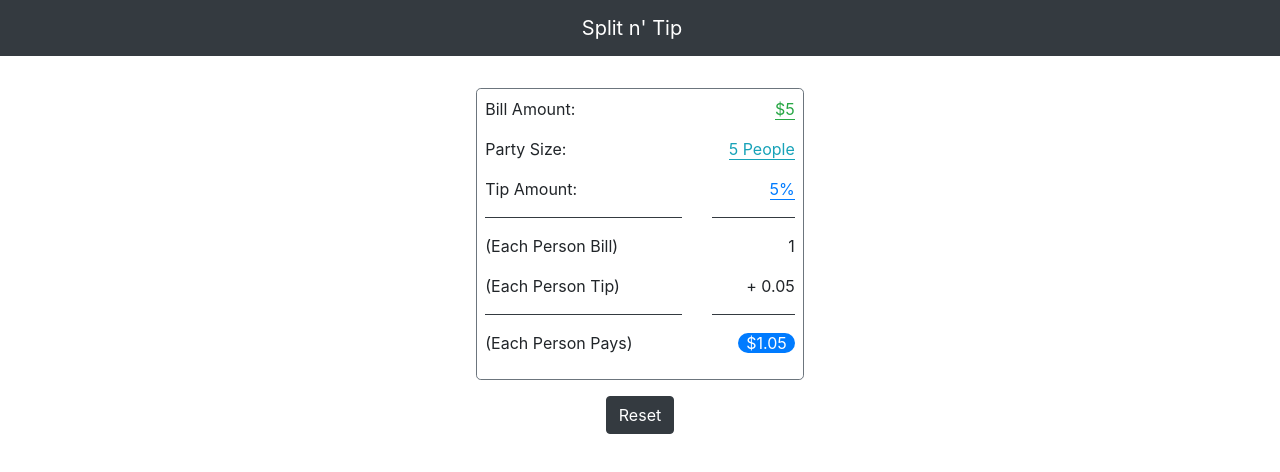
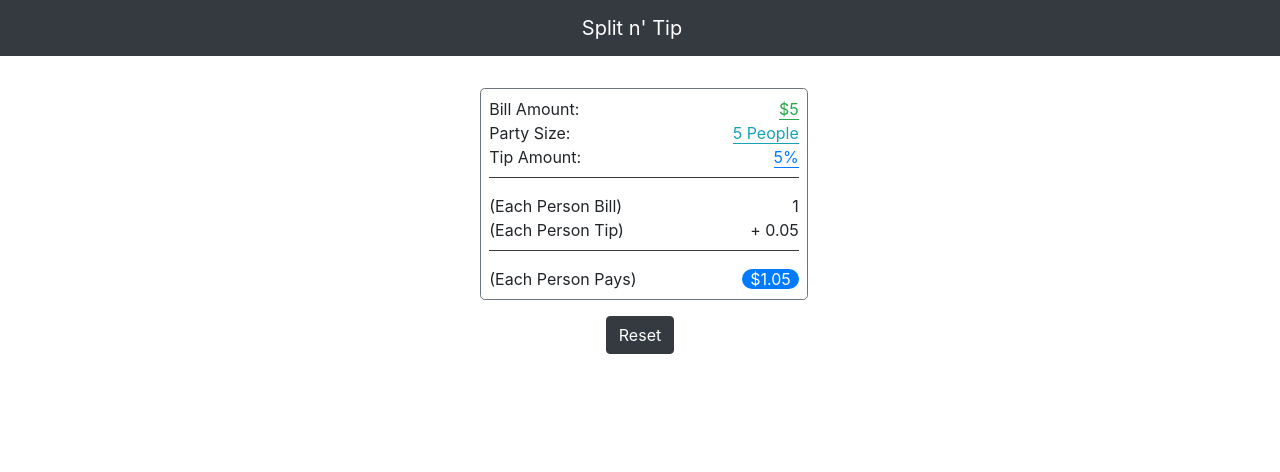
Before and after one commit to JessieSidWho/tip, a React (Create React App) app: page / in a window 1280 px wide. Both pictures are taken after typing "5", "5", "5" into the empty fields and a click on the button "Submit". Shown: the top 472 px of the page. Built offline with nearby package versions, Linux system fonts and the light colour scheme.

Commit message:
fixed receipt layout

```diff
--- a/src/components/Calculator/index.js
+++ b/src/components/Calculator/index.js
@@ -61,37 +61,68 @@ class Calculator extends Component {
                                     {/* Each Person<br></br> Pays:<br></br> <span className='bg-primary text-white rounded-pill pl-2 pr-2'> ${this.state.result.toFixed(2)} </span> */}
 
                                     <div className='row justify-content-sm-center'>
-                                        <div className='col-md-3 border border-secondary rounded-lg p-2'>
+                                        <div className='col-md-3 border border-secondary rounded-lg p-2 mr-2 ml-3'>
 
-                                            <div className='row'>
-                                                <div className='col-sm-8 text-left'>
-                                                    <p className=''>Bill Amount:</p>
-                                                    <p className=''>Party Size:</p>
-                                                    <p className=''>Tip Amount:</p>
-                                                    <p className='border-bottom border-dark pr-5'></p>
-                                                    <p>&#40;Each Person Bill&#41;</p>
-                                                    <p>&#40;Each Person Tip&#41;</p>
-                                                    <p className='border-bottom border-dark pr-5'></p>
-                                                    <p>&#40;Each Person Pays&#41;</p>
+                                            <div className='d-flex justify-content-between'>
+                                                <div className=''>
+                                                    Bill Amount:
+                                                    </div>
+                                                <div className=''>
+                                                    <span className='border-bottom border-success text-success'>${this.state.bill}</span>
                                                 </div>
+                                            </div>
 
-                                                <div className='col-sm-4 text-right'>
-                                                    <p className=''><span className='border-bottom border-success text-success'>${this.state.bill}</span></p>
-                                                    <p className=''><span className='border-bottom border-info text-info'>{this.state.party} People</span></p>
-                                                    <p className=''><span className='border-bottom border-primary text-primary'>{this.state.tip}%</span></p>
-                                                    <p className='border-bottom border-dark'></p>
-                                                    <p>{Number(this.state.bill) / Number(this.state.party)}</p>
-                                                    <p>+ {this.percentageEach(this.state.bill, this.state.tip, this.state.party)}</p>
-                                                    <p className='border-bottom border-dark'></p>
-                                                    <p><span className='bg-primary text-white rounded-pill pl-2 pr-2'> ${this.state.result.toFixed(2)} </span></p>
+                                            <div className='d-flex justify-content-between'>
+                                                <div className=''>
+                                                    Party Size:
+                                                    </div>
+                                                <div className=''>
+                                                    <span className='border-bottom border-info text-info'>{this.state.party} People</span>
                                                 </div>
+                                            </div>
 
+                                            <div className='d-flex justify-content-between'>
+                                                <div className=''>
+                                                    Tip Amount:
+                                                    </div>
+                                                <div className=''>
+                                                    <span className='border-bottom border-primary text-primary'>{this.state.tip}%</span>
+                                                </div>
                                             </div>
+
+                                            <p className='border-bottom border-dark mt-2'></p>
+
+                                            <div className='d-flex justify-content-between'>
+                                                <div className=''>
+                                                    &#40;Each Person Bill&#41;
+                                                    </div>
+                                                <div className=''>
+                                                    {Number(this.state.bill) / Number(this.state.party)}
+                                                </div>
+                                            </div>
+
+                                            <div className='d-flex justify-content-between'>
+                                                <div className=''>
+                                                    &#40;Each Person Tip&#41;
+                                                    </div>
+                                                <div className=''>
+                                                    + {this.percentageEach(this.state.bill, this.state.tip, this.state.party)}
+                                                </div>
+                                            </div>
+
+                                            <p className='border-bottom border-dark mt-2'></p>
+
+                                            <div className='d-flex justify-content-between'>
+                                                <div className=''>
+                                                    &#40;Each Person Pays&#41;
+                                                    </div>
+                                                <div className=''>
+                                                    <span className='bg-primary text-white rounded-pill pl-2 pr-2'> ${this.state.result.toFixed(2)}</span>
+                                                </div>
+                                            </div>
+
                                         </div>
-
-                                        <br></br>
                                     </div>
-
                                     <button className='btn btn-dark mt-3' onClick={this.handleReset}>Reset</button>
                                 </div>
                             </div>
```
